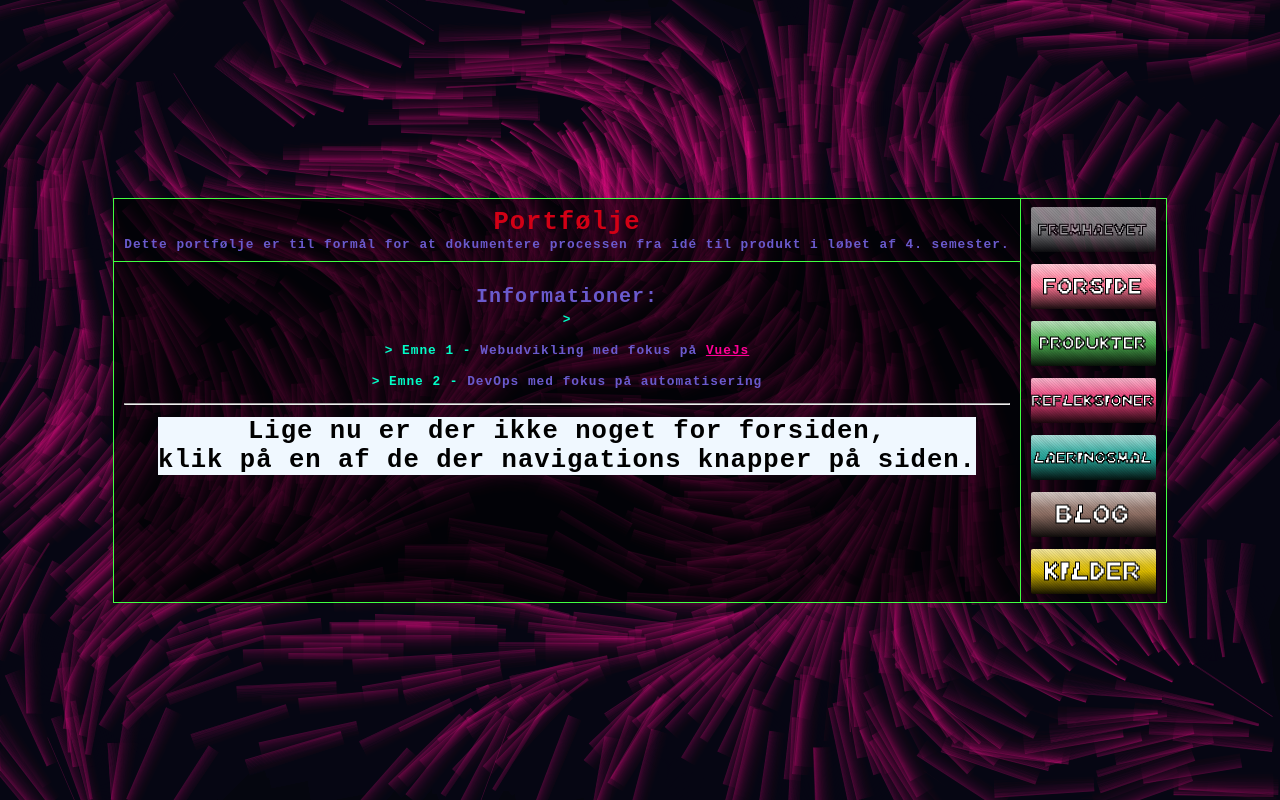
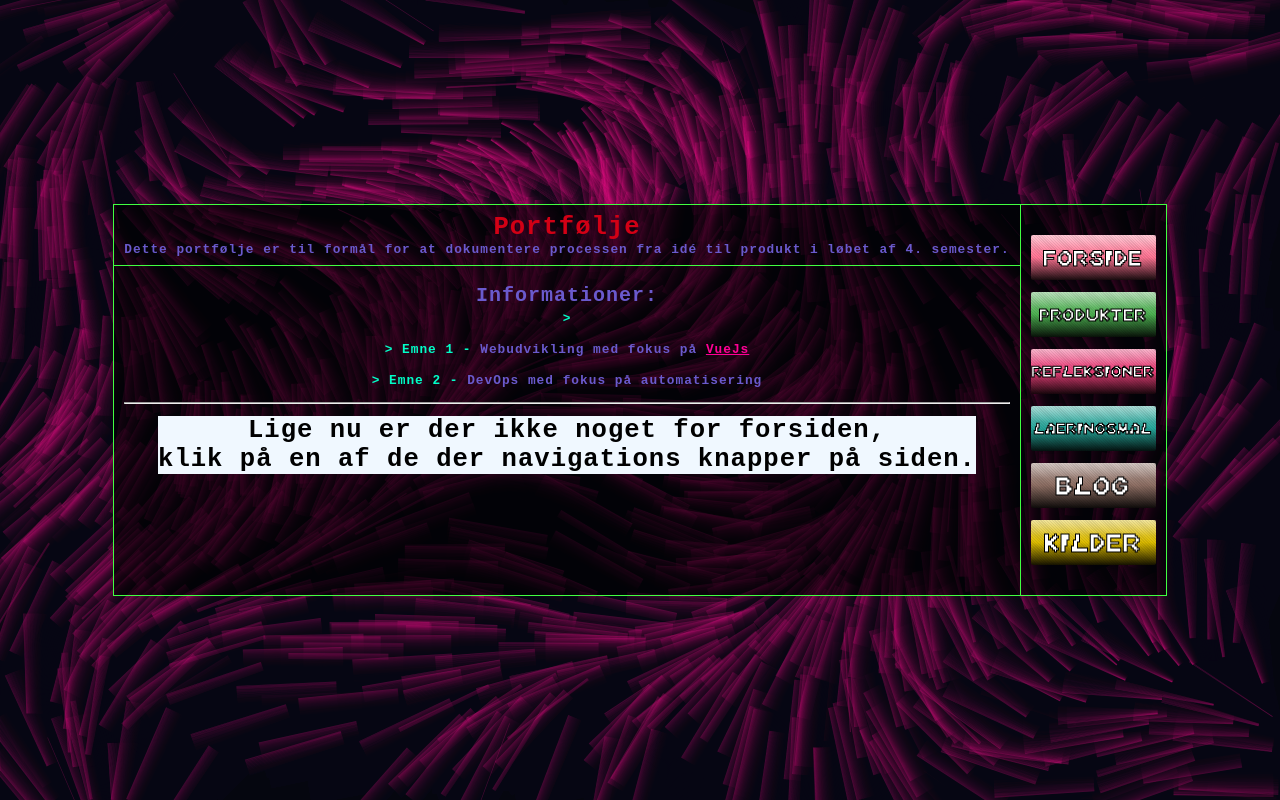
Before and after one commit to Gatherer4466/gatherer4466.github.io, a Vue app: page /#/ in a window 1280 px wide. Built offline with nearby package versions, Linux system fonts and the light colour scheme.

Commit message:
quickly move this out

```diff
--- a/src/router/index.ts
+++ b/src/router/index.ts
@@ -3,13 +3,13 @@ import { createRouter, createWebHashHistory } from 'vue-router'
 export const notFoundView = () => import('@/views/NotFound.vue')
 
 export const routes = [
-  {
-    path: '/fremhaevet',
-    name: 'fremhaevet',
-    color: '#ff1493',
-    inMenu: true,
-    component: notFoundView,
-  },
+  // {
+  //   path: '/fremhaevet',
+  //   name: 'fremhaevet',
+  //   color: '#ff1493',
+  //   inMenu: true,
+  //   component: notFoundView,
+  // },
   {
     path: '/',
     name: 'forside',
```
